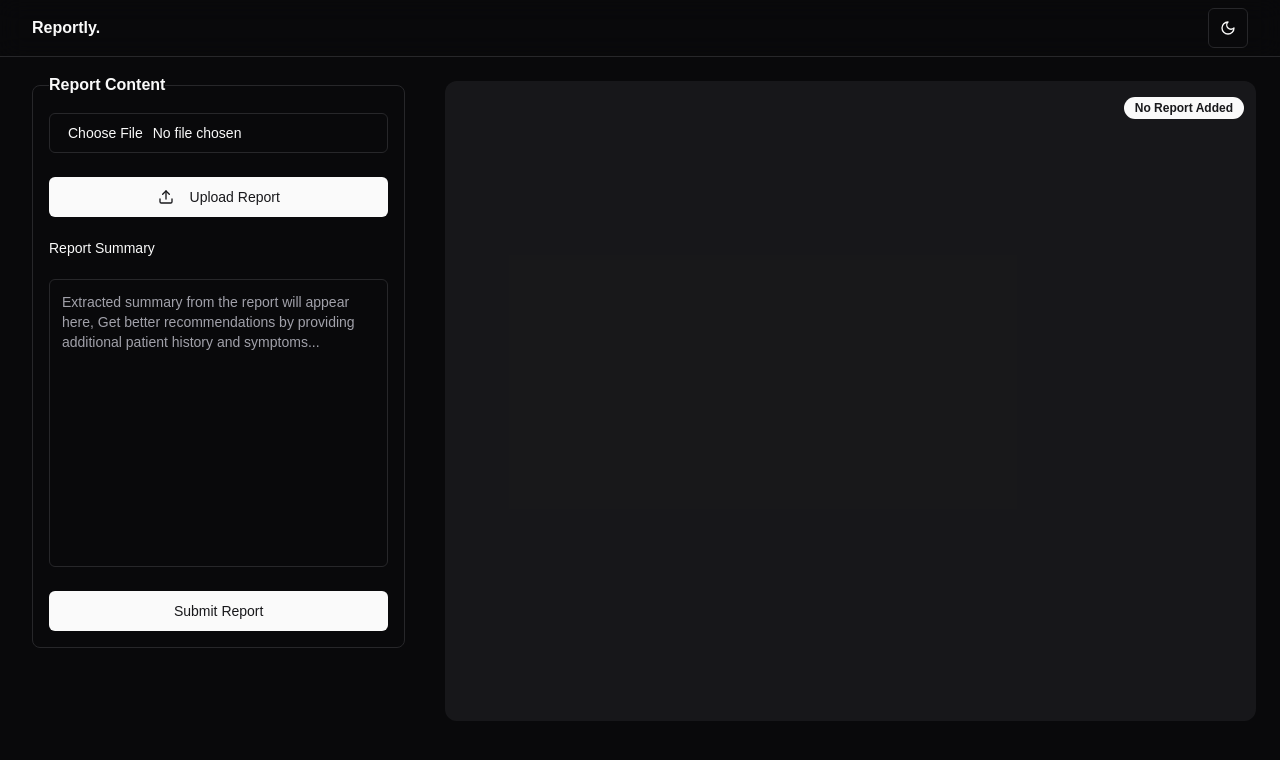
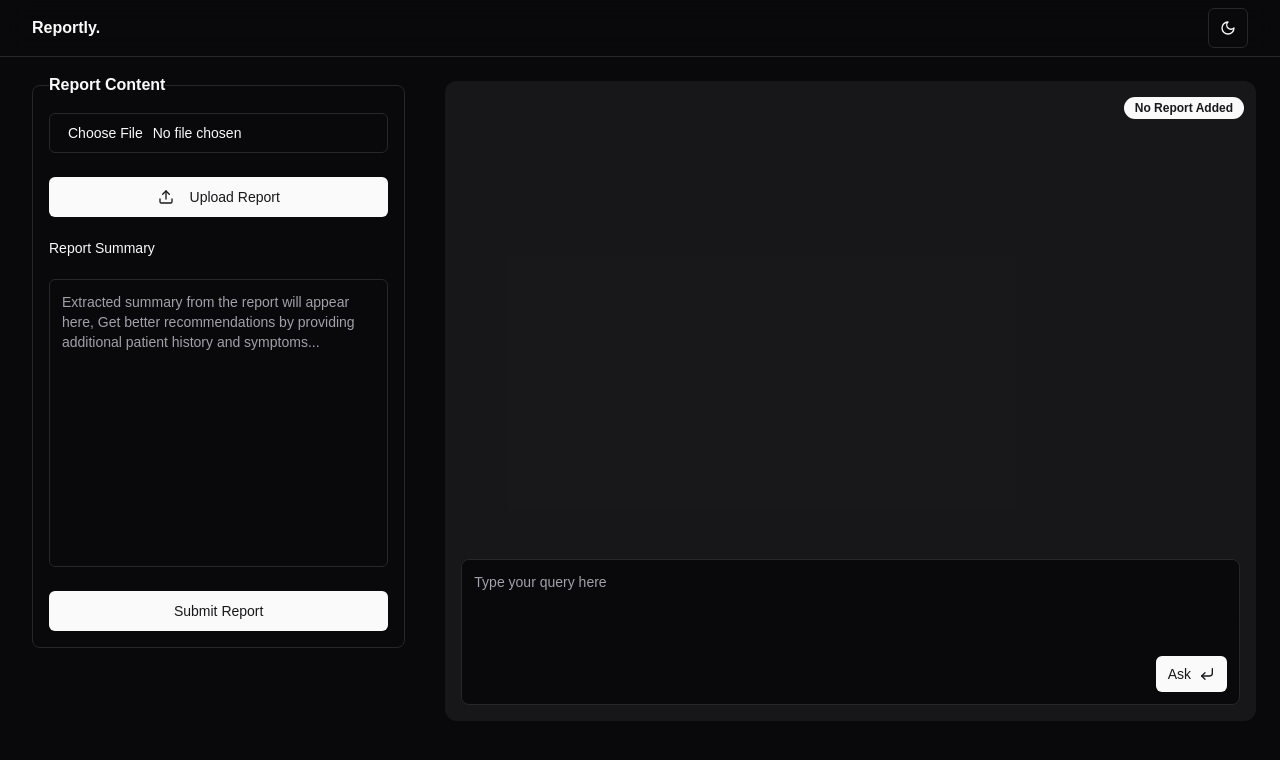
Before and after one commit to harshit-senpai/Reportly, a Next.js app: page / in a window 1280 px wide. Shown: the top 760 px of the page. Built offline with nearby package versions, Linux system fonts and the light colour scheme.

Commit message:
form query

```diff
--- a/components/chat/ChatComponent.tsx
+++ b/components/chat/ChatComponent.tsx
@@ -1,9 +1,15 @@
 import { Badge } from "../ui/badge";
 import { useChat } from "ai/react";
 import { MessageBox } from "./MessageBox";
+import { Textarea } from "../ui/textarea";
+import { Button } from "../ui/button";
+import { CornerDownLeft, Loader2 } from "lucide-react";
 
 export const ChatComponent = ({ reportSummary }: { reportSummary: string }) => {
-  const { messages, input, handleInputChange, handleSubmit } = useChat();
+  const { messages, input, handleInputChange, handleSubmit, isLoading } =
+    useChat({
+      api: "/api/medicalChat",
+    });
   return (
     <div className="h-full bg-muted/50 relative flex flex-col min-h-[80vh] rounded-xl p-4 gap-4">
       <Badge className="absolute right-3 top-4">
@@ -21,6 +27,39 @@ export const ChatComponent = ({ reportSummary }: { reportSummary: string }) => {
           );
         })}
       </div>
+      <form
+        className="relative overflow-hidden rounded-lg border bg-background"
+        onSubmit={(e) => {
+          e.preventDefault();
+          handleSubmit(e, {
+            data: {
+              reportData: reportSummary,
+            },
+          });
+        }}
+      >
+        <Textarea
+          value={input}
+          onChange={handleInputChange}
+          placeholder="Type your query here"
+          className="min-h-12 resize-none border-0 p-3 shadow-none focus-visible:ring-0 focus-visible:outline-none focus-visible:ring-offset-0"
+        />
+        <div className="flex items-center p-3 pt-8">
+          <Button
+            className="ml-auto"
+            type="submit"
+            size={"sm"}
+            disabled={isLoading}
+          >
+            {isLoading ? "Analyzing..." : "Ask"}
+            {isLoading ? (
+              <Loader2 className="size-3.5 animate-spin" />
+            ) : (
+              <CornerDownLeft className="size-3.5" />
+            )}
+          </Button>
+        </div>
+      </form>
     </div>
   );
 };
```
